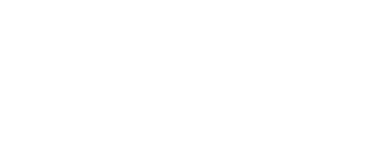
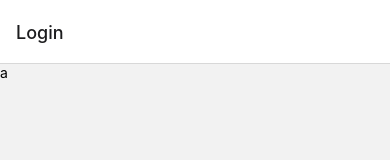
Before and after one commit to GermoAlt/Distribuidas-app, a React Native app: screen /Login in a window 390 px wide. Shown: the top 160 px of the page. Built offline with nearby package versions, Linux system fonts and the light colour scheme.

Commit message:
Navigation setup

```diff
--- a/App.js
+++ b/App.js
@@ -1,26 +1,11 @@
-/**
- * Sample React Native App
- * https://github.com/facebook/react-native
- *
- * @format
- * @flow strict-local
- */
-
 import React from 'react';
-import {
-  Image,
-  SafeAreaView,
-  ScrollView,
-  StatusBar,
-  StyleSheet,
-  Text, TextInput,
-  useColorScheme,
-  View,
-} from 'react-native';
-
+import {NavigationContainer} from "@react-navigation/native";
+import {Main} from "./screens/main/Main";
 const App = () => {
   return (
-      <View></View>
+      <NavigationContainer>
+          <Main/>
+      </NavigationContainer>
   );
 }
 export default App;
--- /dev/null
+++ b/screens/login/Login.jsx
@@ -0,0 +1,9 @@
+import {Text, View} from "react-native";
+
+export const Login = () => {
+    return (
+        <View>
+        <Text>a</Text>
+        </View>
+    )
+}
--- /dev/null
+++ b/screens/main/Main.jsx
@@ -0,0 +1,17 @@
+import {Login} from "../login/Login";
+import {createNativeStackNavigator} from "@react-navigation/native-stack";
+
+
+export const Main = () => {
+    const Stack = createNativeStackNavigator()
+
+    const getStartingPoint = () => {
+        return "Login"
+    }
+
+    return (
+        <Stack.Navigator initialRouteName={getStartingPoint}>
+            <Stack.Screen name={"Login"} component={Login}/>
+        </Stack.Navigator>
+    )
+}
--- /dev/null
+++ b/screens/owner/OwnerHome.jsx
@@ -0,0 +1,5 @@
+export const OwnerHome = () => {
+    return (
+        <></>
+    )
+}
```
Also changed, not shown: package.json (+8 -2 lines), assets/background.svg (added), 2 other files (tests, documents, lock files or other folders).
